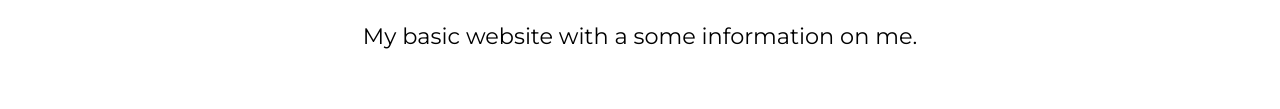
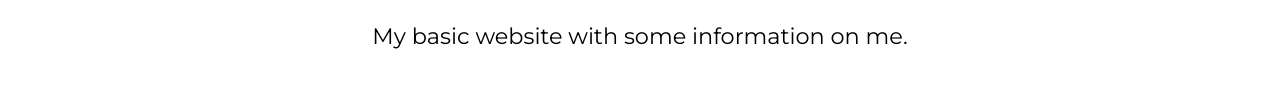
Before and after one commit to iTeeT1/info, a plain HTML site: page index.html in a window 1280 px wide. Shown: the part 514-623 px from the top of the page. Drawn offline with Linux system fonts and the light colour scheme.

Commit message:
Update index.html
typo

```diff
--- a/index.html
+++ b/index.html
@@ -28,7 +28,7 @@
 			<img src="images/iTeeT1_Banner.png" alt="iTeeT1 graphic" class="graphic">
 
 			<h1>iTeeT1 - Lorenz</h1>
-			<p class="subhead">My basic website with a some information on me.</p>
+			<p class="subhead">My basic website with some information on me.</p>
 
 		</section>
 	</div>
```
